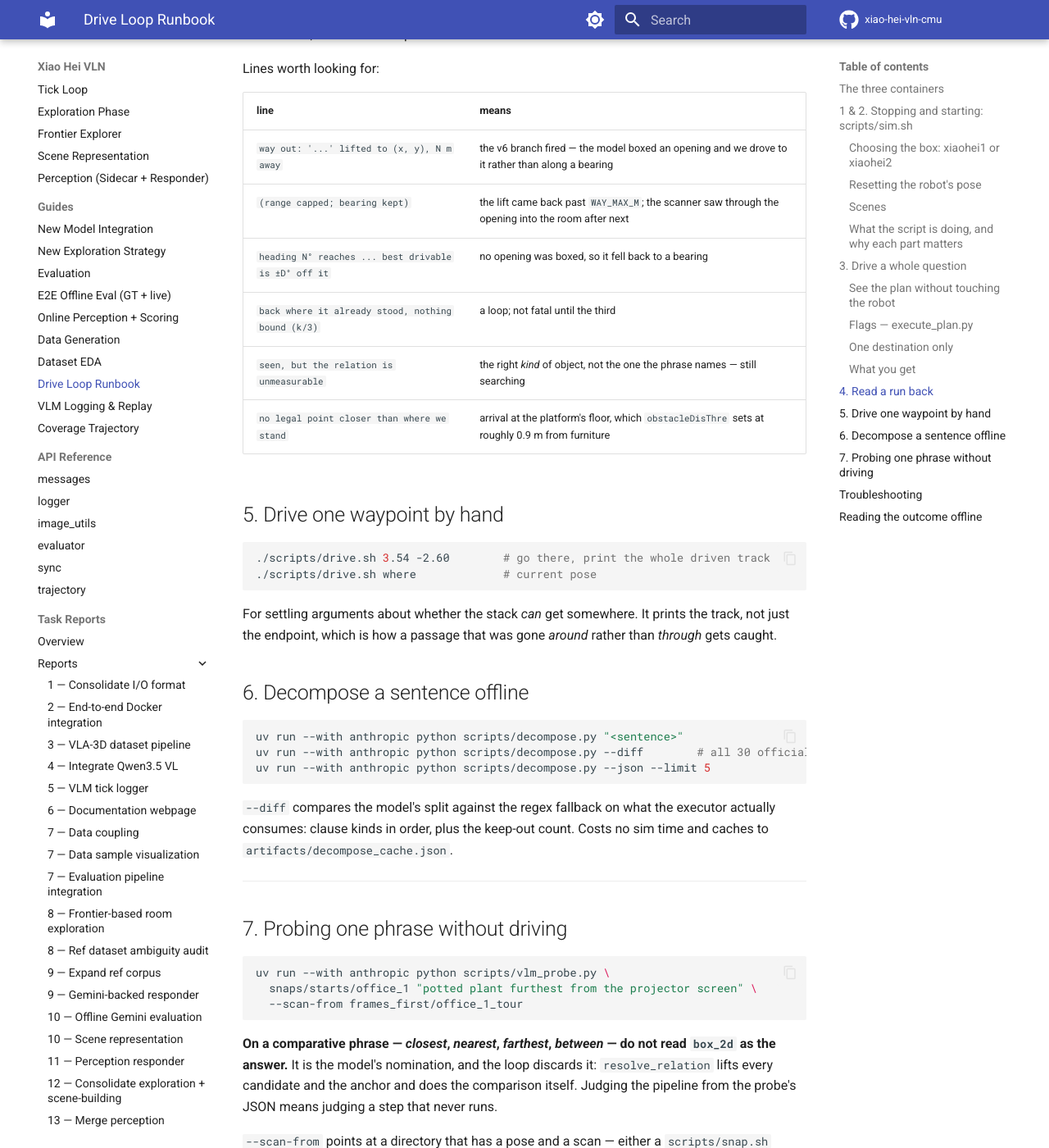
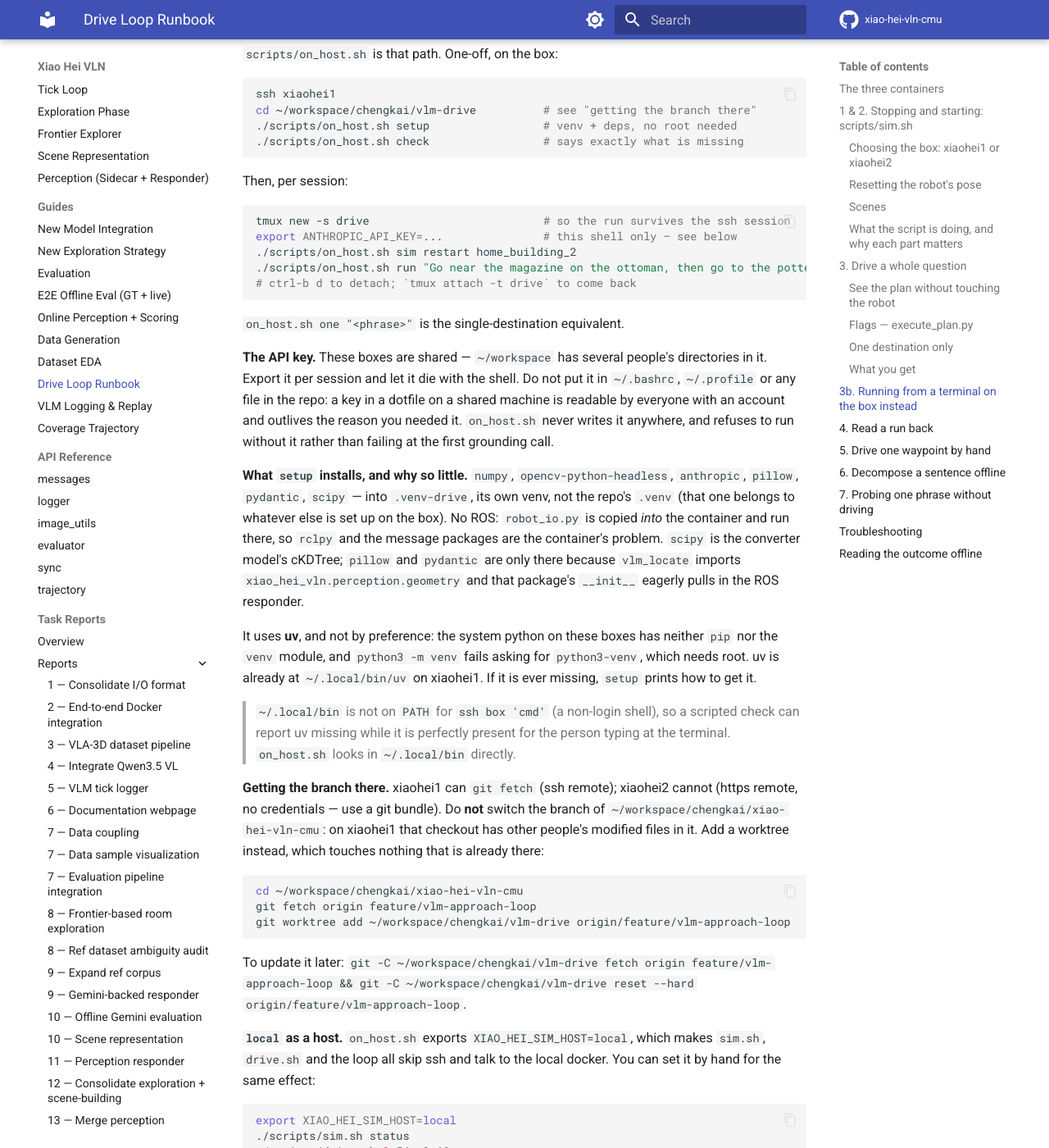
Before and after one commit to ginlov/xiao-hei-vln-cmu, an MkDocs documentation site: the page built from docs/guides/drive-loop-runbook.md, in a window 1280 px wide and 1400 px high, scrolled down 5870 px. Shown: the whole window at 82% size. Built offline with MkDocs 1.6.1 and Material for MkDocs 9.7.7, drawn with Linux system fonts in a browser that asks for light colours; comment, search, counter and statistics services are not loaded; some of the changed text lies outside the part shown.

Commit message:
feat(vln): drive from a terminal on the box, not only from the laptop
A question is up to ten minutes at ~30 s per step, and an ssh drop mid-run
leaves the robot parked wherever it got to and the log half-written. This adds
the other way to run it.

`scripts/on_host.sh` — setup / check / sim / run / one. `setup` builds a venv
of its own (`.venv-drive`, not the repo's `.venv`, which belongs to whatever
else is configured on the box) and installs the six things this side actually
needs. No ROS: `robot_io.py` is copied *into* the container and run there.

`local` is now a host name that `sim.sh`, `drive.sh` and the loop all
understand, meaning "this machine is the sim box" — no ssh, `docker exec`
straight in. Spelled out rather than left as the empty string so that running
on the box is stated intent, not a variable someone forgot to set.

Found by running it on xiaohei1 rather than reasoning about it:

- The system python has neither pip nor the venv module; `python3 -m venv`
  fails asking for python3-venv, which needs root. uv is the only way in, and
  is already at ~/.local/bin/uv there.
- `ssh box 'cmd'` is a non-login shell and does not put ~/.local/bin on PATH,
  so a scripted check reports uv missing while it is plainly present for the
  person at the terminal. `find_uv` looks in ~/.local/bin directly.
- A failed `python3 -m venv` leaves a directory with no python in it, and
  `uv venv` then refuses because something is already there. `setup` treats
  that as a third state and clears it.
- The dependency list is not the loop's own: `scipy` is the converter model's
  cKDTree, and `pillow`/`pydantic` are there only because `vlm_locate` imports
  `xiao_hei_vln.perception.geometry` and that package's __init__ eagerly pulls
  in the ROS responder and its HTTP client.

Verified on xiaohei1 in a git worktree at ~/workspace/chengkai/vlm-drive, added
rather than switching that checkout's branch — it has five of someone else's
modified files in it. `setup`, `check`, `sim up home_building_2` (no ssh) and a
real drive all work; the drive published waypoints and moved the robot.

The runbook gains §3b, including why the key must not go in a dotfile on a box
whose ~/workspace holds four people's directories, and how to get the branch
onto each box — xiaohei1 can fetch, xiaohei2 cannot.

532 tests pass.

Co-Authored-By: Claude Opus 5 <noreply@anthropic.com>

````diff
--- a/docs/guides/drive-loop-runbook.md
+++ b/docs/guides/drive-loop-runbook.md
@@ -16,10 +16,10 @@ it a three-clause instruction and it will ground the sentence as a single thing,
 drive to whichever object it finds most identifiable, and report `ARRIVED` —
 having done a third of the question. That has happened; see §3.
 
-The split to keep in mind: **the API key never leaves the laptop.** The sim host
-runs only ROS. `approach_loop.py` runs locally and reaches the container over
-`ssh` + `docker exec`, so the server needs no key, no `uv`, and no checkout of
-this branch.
+**Two places to run them from**, too. Driving from the laptop over `ssh` +
+`docker exec` is the default and keeps the API key off the shared box entirely —
+the sim host then needs no key, no venv and no checkout. Driving from a terminal
+on the box (§3b) needs all three, but survives your laptop closing mid-question.
 
 ## The three containers
 
@@ -101,9 +101,11 @@ comparable, so do this between runs.
 
 ### Scenes
 
-Three are unpacked; the other fifteen are zipped in the same directory.
-`sim.sh up <scene>` unpacks on demand, so `./scripts/sim.sh up loft` just works.
-`./scripts/sim.sh scenes` lists both sets.
+Some are unpacked and the rest are zipped; `sim.sh up <scene>` unpacks on demand,
+so `./scripts/sim.sh up loft` just works even when only the zip is there. On a
+box where the two live in different directories it unpacks across (see the table
+above). `./scripts/sim.sh scenes` lists both sets and says which directories it
+found.
 
 ### What the script is doing, and why each part matters
 
@@ -223,6 +225,85 @@ destination is still reachable from wherever the robot now stands.
 
 ---
 
+## 3b. Running from a terminal on the box instead
+
+Everything above drives from the laptop over ssh. The alternative is to sit on
+the box itself, which is worth doing when **a run must outlive your laptop**: a
+question is up to ten minutes at ~30 s per step, and a dropped connection
+leaves the robot parked wherever it got to and the log half-written.
+
+`scripts/on_host.sh` is that path. One-off, on the box:
+
+```bash
+ssh xiaohei1
+cd ~/workspace/chengkai/vlm-drive          # see "getting the branch there"
+./scripts/on_host.sh setup                 # venv + deps, no root needed
+./scripts/on_host.sh check                 # says exactly what is missing
+```
+
+Then, per session:
+
+```bash
+tmux new -s drive                          # so the run survives the ssh session
+export ANTHROPIC_API_KEY=...               # this shell only — see below
+./scripts/on_host.sh sim restart home_building_2
+./scripts/on_host.sh run "Go near the magazine on the ottoman, then go to the potted plant on the dressing table." --out runs/hm2
+# ctrl-b d to detach; `tmux attach -t drive` to come back
+```
+
+`on_host.sh one "<phrase>"` is the single-destination equivalent.
+
+**The API key.** These boxes are shared — `~/workspace` has several people's
+directories in it. Export it per session and let it die with the shell. Do not
+put it in `~/.bashrc`, `~/.profile` or any file in the repo: a key in a dotfile
+on a shared machine is readable by everyone with an account and outlives the
+reason you needed it. `on_host.sh` never writes it anywhere, and refuses to run
+without it rather than failing at the first grounding call.
+
+**What `setup` installs, and why so little.** `numpy`, `opencv-python-headless`,
+`anthropic`, `pillow`, `pydantic`, `scipy` — into `.venv-drive`, its own venv,
+not the repo's `.venv` (that one belongs to whatever else is set up on the box).
+No ROS: `robot_io.py` is copied *into* the container and run there, so `rclpy`
+and the message packages are the container's problem. `scipy` is the converter
+model's cKDTree; `pillow` and `pydantic` are only there because `vlm_locate`
+imports `xiao_hei_vln.perception.geometry` and that package's `__init__` eagerly
+pulls in the ROS responder.
+
+It uses **uv**, and not by preference: the system python on these boxes has
+neither `pip` nor the `venv` module, and `python3 -m venv` fails asking for
+`python3-venv`, which needs root. uv is already at `~/.local/bin/uv` on
+xiaohei1. If it is ever missing, `setup` prints how to get it.
+
+> `~/.local/bin` is not on `PATH` for `ssh box 'cmd'` (a non-login shell), so a
+> scripted check can report uv missing while it is perfectly present for the
+> person typing at the terminal. `on_host.sh` looks in `~/.local/bin` directly.
+
+**Getting the branch there.** xiaohei1 can `git fetch` (ssh remote); xiaohei2
+cannot (https remote, no credentials — use a git bundle). Do **not** switch the
+branch of `~/workspace/chengkai/xiao-hei-vln-cmu`: on xiaohei1 that checkout has
+other people's modified files in it. Add a worktree instead, which touches
+nothing that is already there:
+
+```bash
+cd ~/workspace/chengkai/xiao-hei-vln-cmu
+git fetch origin feature/vlm-approach-loop
+git worktree add ~/workspace/chengkai/vlm-drive origin/feature/vlm-approach-loop
+```
+
+To update it later: `git -C ~/workspace/chengkai/vlm-drive fetch origin
+feature/vlm-approach-loop && git -C ~/workspace/chengkai/vlm-drive reset --hard
+origin/feature/vlm-approach-loop`.
+
+**`local` as a host.** `on_host.sh` exports `XIAO_HEI_SIM_HOST=local`, which
+makes `sim.sh`, `drive.sh` and the loop all skip ssh and talk to the local
+docker. You can set it by hand for the same effect:
+
+```bash
+export XIAO_HEI_SIM_HOST=local
+./scripts/sim.sh status
+./scripts/drive.sh 3.54 -2.60
+```
+
 ## 4. Read a run back
 
 ```bash
@@ -322,6 +403,8 @@ the ground-truth answer, measuring 10.46 m against a true 10.22 m.
 | `529 OverloadedError` | API under sustained load | `max_retries` is already 8; raise with `XIAO_HEI_API_MAX_RETRIES` |
 | robot wedged, moves 0.02 m and stops | it is against the obstacle inflation | `./scripts/sim.sh restart`; the converter model now predicts this before driving |
 | `sim.sh up` times out after 120 s | Unity failed to start | `ssh xiaohei1 'docker exec iros2026_system cat /tmp/sim.log'` |
+| on the box: `ModuleNotFoundError` after `setup` said "done" | the venv is fine but an import reaches further than the dep list | `on_host.sh check` names the missing module; add it to `cmd_setup` |
+| on the box: `uv venv` refuses, "already exists" | a failed `python3 -m venv` left a directory with no python in it | `setup` clears it now; by hand, `rm -rf .venv-drive` |
 | a run "finished" suspiciously fast, one destination of three | the question went to `approach_loop.py`, which grounds it as one object | use `execute_plan.py`; see §3 |
 | `plan.json` missing | it is written at the end — the run is still going, or it died | `ps aux \| grep execute_plan`; `steps.jsonl` is written as it goes |
 | steps from two different runs in one directory | `--out` was re-used; colliding names were overwritten and the rest left | fresh `--out` per run |
````
Also changed, not shown: 4 other files.
